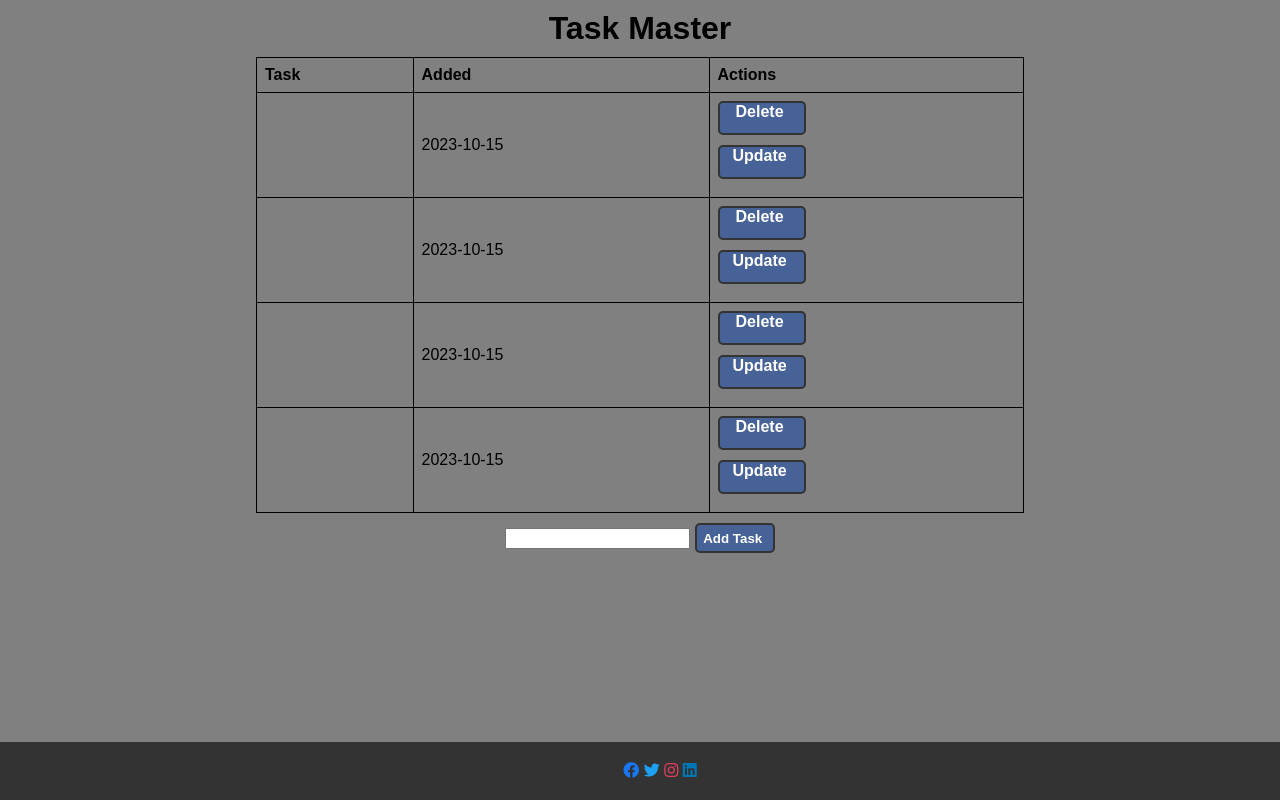
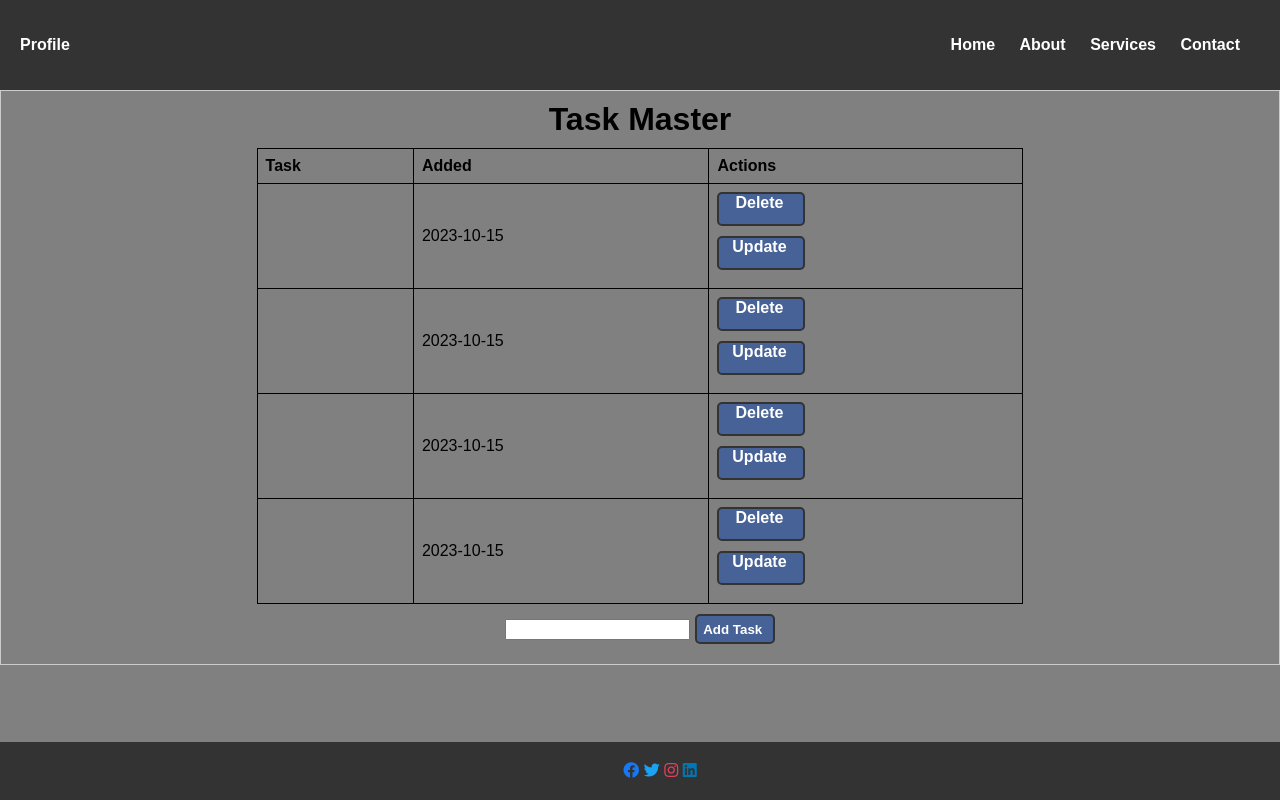
Before and after one commit to chris-macharia/alx_capstone_project, a Flask app: page / in a window 1280 px wide. Run offline with Flask 3, Linux system fonts and the light colour scheme.

Commit message:
Add a navbar section

```diff
--- a/static/css/main.css
+++ b/static/css/main.css
@@ -7,6 +7,53 @@ body{
     width: 60%; /* Adjust the width as needed */
     margin: 10px auto; /* Center the container horizontally */
     text-align: center; /* Center the content inside the container */
+}
+/* Style for the header and navbar */
+header {
+    background-color: #333; /* Background color of the header */
+    color: #fff; /* Text color in the header */
+}
+
+.navbar {
+    display: flex;
+    justify-content: space-between;
+    align-items: center;
+    padding: 20px;
+}
+
+/* Style for the profile link */
+.profile a {
+    text-decoration: none;
+    color: #fff;
+    font-weight: bold;
+}
+
+/* Style for the navigation links */
+.nav-links {
+    list-style: none;
+}
+
+.nav-links li {
+    display: inline;
+    margin-right: 20px; /* Spacing between navigation links */
+}
+
+/* Style for navigation link text */
+.nav-links a {
+    text-decoration: none;
+    color: #fff;
+    font-weight: bold;
+    transition: color 0.3s; /* Smooth color transition on hover */
+}
+
+/* Hover effect for navigation links */
+.nav-links a:hover {
+    color: #00A859; /* Change to green color on hover */
+}
+
+.scrollable-div {
+    overflow: auto; /* Add scrollbars when content exceeds the height */
+    border: 1px solid #ccc; /* Optional border for styling */
 }
 table {
     border: 1px solid black;
--- a/templates/base.html
+++ b/templates/base.html
@@ -5,9 +5,11 @@
     <meta name="viewport" content="width=device-width, initial-scale=1.0">
     <link rel="stylesheet" href="{{url_for('static', filename='css/main.css')}}">
     <link rel="stylesheet" href="https://cdnjs.cloudflare.com/ajax/libs/font-awesome/5.15.3/css/all.min.css">
-    {% block head %}{% endblock %}
+    {% block title %}{% endblock %}
 </head>
 <body>
+    {% block header %}{% endblock %}
+
     {% block body %}{% endblock %}
 
     {% block footer %}{% endblock %}
--- a/templates/index.html
+++ b/templates/index.html
@@ -1,11 +1,27 @@
 {% extends 'base.html' %}
 
-{% block head %}
+{% block title %}
 <title>Task Manager</title>
 {% endblock %}
 
+{% block header %}
+<header>
+    <nav class="navbar">
+        <div class="profile">
+            <a href="#">Profile</a>
+        </div>
+        <ul class="nav-links">
+            <li><a href="#">Home</a></li>
+            <li><a href="#">About</a></li>
+            <li><a href="#">Services</a></li>
+            <li><a href="#">Contact</a></li>
+        </ul>
+    </nav>
+</header>
+{% endblock %}
+
 {% block body %}
-<div class="content">
+<div class="content scrollable-div">
     <h1 class="centered-content">Task Master</h1>
 
     {% if tasks|length < 1 %}
```
Also changed, not shown: instance/test.db.
